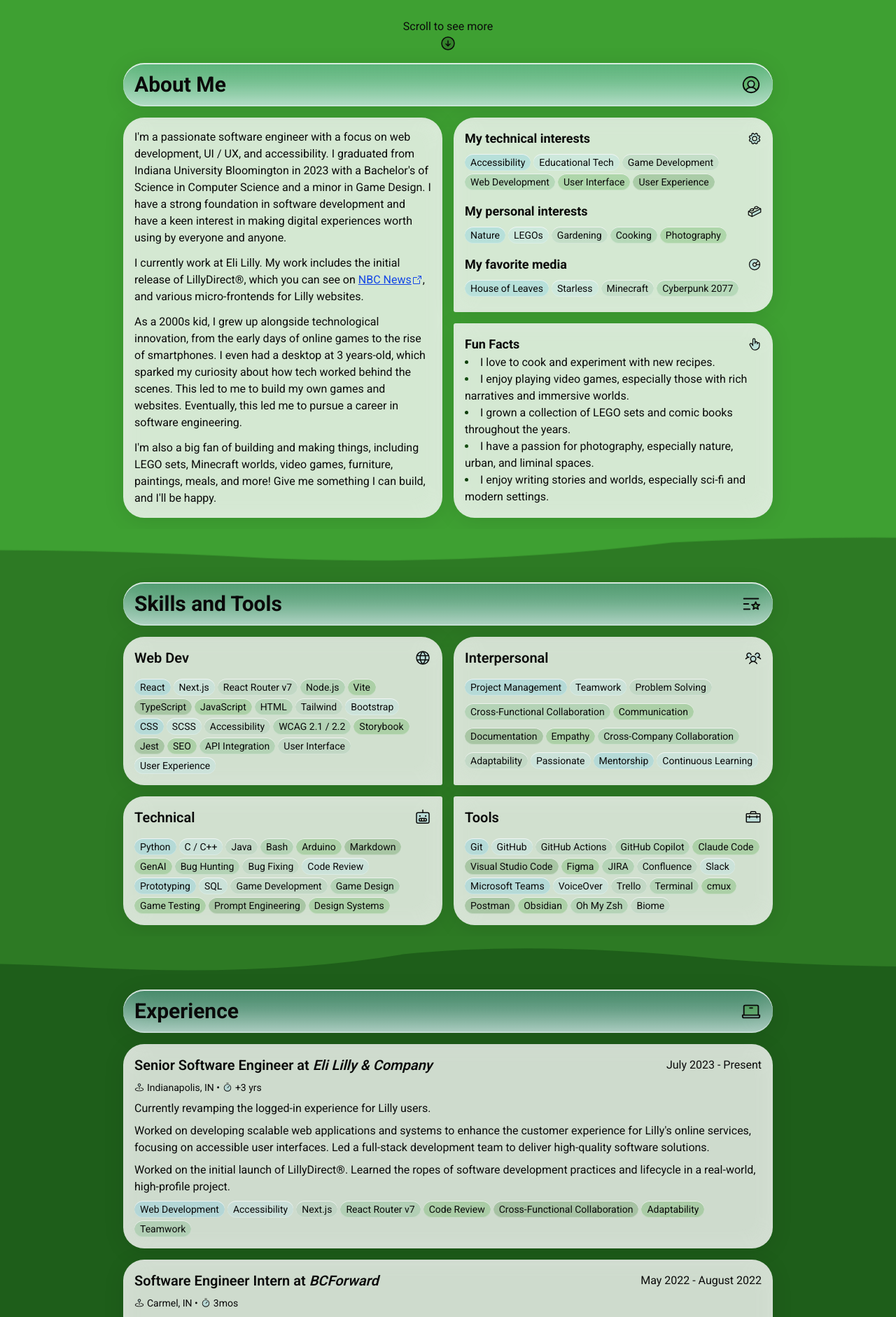
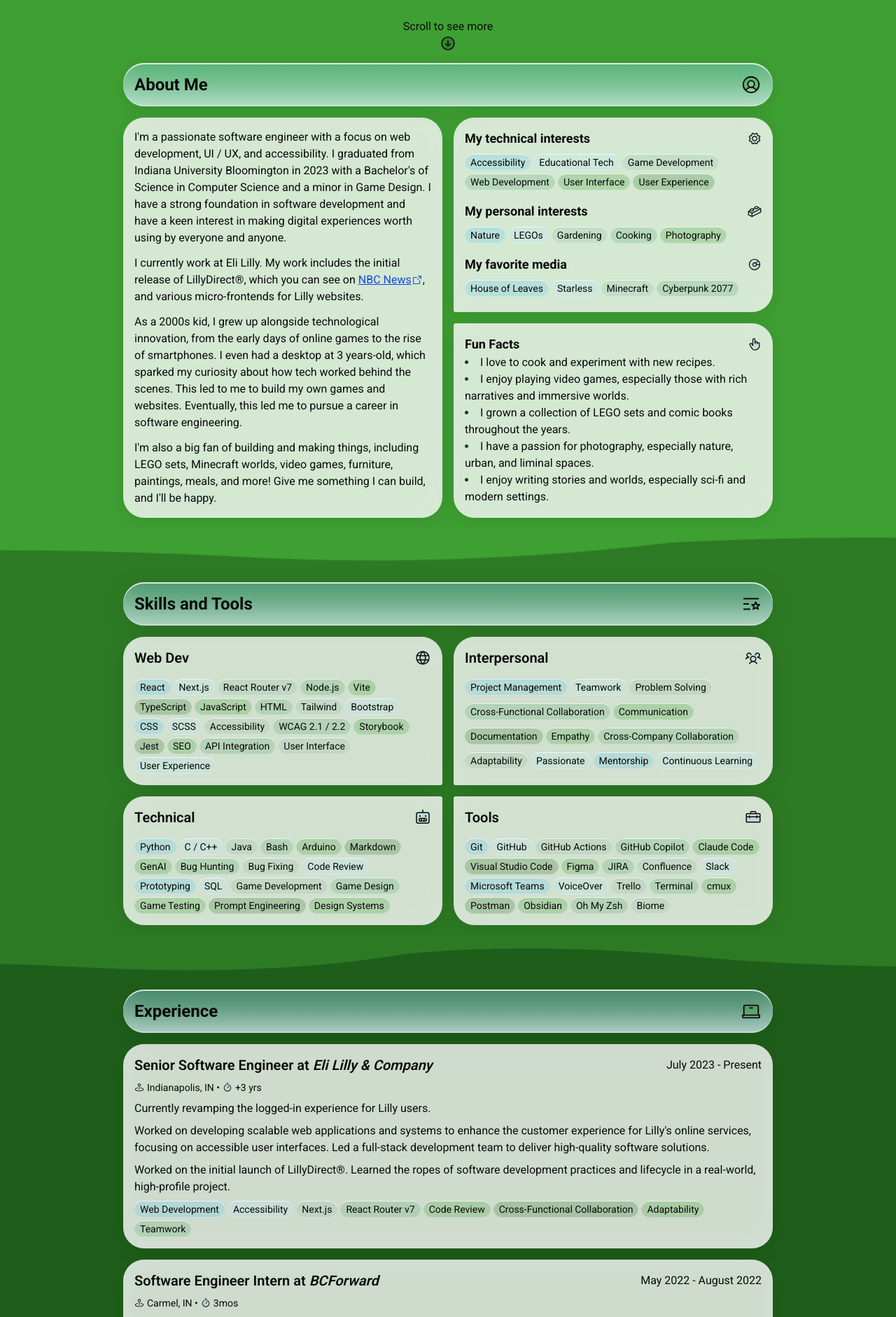
Before and after one commit to vtlanglois/portfolio-v2, a Next.js app: page / in a window 1280 px wide. Shown: the part 710-2592 px from the top of the page at 70% size. Built offline with nearby package versions, Linux system fonts and the light colour scheme.

Commit message:
style: shrink section heading font size

```diff
--- a/src/components/sections/About.tsx
+++ b/src/components/sections/About.tsx
@@ -23,7 +23,7 @@ export default function About() {
               variation="heading"
               className="flex flex-row flex-wrap items-center justify-between"
             >
-              <h2 className="text-3xl font-bold leading-none">About Me</h2>
+              <h2 className="text-2xl font-bold leading-none">About Me</h2>
               <UserCircleIcon size={30} weight="duotone" />
             </Card>
           </div>
--- a/src/components/sections/CodepenProjectsGrid.tsx
+++ b/src/components/sections/CodepenProjectsGrid.tsx
@@ -17,7 +17,7 @@ export default function CodepenProjectsGrid() {
             variation="heading"
             className="flex flex-row flex-wrap items-center justify-between"
           >
-            <h2 className="text-3xl font-bold leading-none">
+            <h2 className="text-2xl font-bold leading-none">
               CodePen Projects
             </h2>
             <TabsIcon size={30} weight="duotone" />
--- a/src/components/sections/Experience.tsx
+++ b/src/components/sections/Experience.tsx
@@ -20,7 +20,7 @@ export default function Experience() {
             variation="heading"
             className="flex flex-row flex-wrap items-center justify-between"
           >
-            <h2 className="text-3xl font-bold leading-none">Experience</h2>
+            <h2 className="text-2xl font-bold leading-none">Experience</h2>
             <LaptopIcon size={30} weight="duotone" />
           </Card>
           <div className="grid grid-cols-1 gap-4">
--- a/src/components/sections/GitHubProjectsGrid.tsx
+++ b/src/components/sections/GitHubProjectsGrid.tsx
@@ -16,7 +16,7 @@ export default function ProjectsGrid() {
             variation="heading"
             className="flex flex-row flex-wrap items-center justify-between"
           >
-            <h2 className="text-3xl font-bold leading-none">GitHub Projects</h2>
+            <h2 className="text-2xl font-bold leading-none">GitHub Projects</h2>
             <GitForkIcon size={30} weight="duotone" />
           </Card>
           <div className="grid grid-rows-1 lg:grid-cols-3 gap-4">
--- a/src/components/sections/Projects.tsx
+++ b/src/components/sections/Projects.tsx
@@ -21,7 +21,7 @@ export default function Projects() {
             variation="heading"
             className="flex flex-row flex-wrap items-center justify-between"
           >
-            <h2 className="text-3xl font-bold leading-none">Projects</h2>
+            <h2 className="text-2xl font-bold leading-none">Projects</h2>
             <KanbanIcon size={30} weight="duotone" />
           </Card>
           <div className="grid grid-rows-1 lg:grid-cols-4 gap-4">
--- a/src/components/sections/Skills.tsx
+++ b/src/components/sections/Skills.tsx
@@ -21,7 +21,7 @@ export default function Skills() {
             variation="heading"
             className="flex flex-row flex-wrap items-center justify-between"
           >
-            <h2 className="text-3xl font-bold leading-none">
+            <h2 className="text-2xl font-bold leading-none">
               Skills and Tools
             </h2>
             <ListStarIcon size={30} weight="duotone" />
--- a/src/components/sections/ThemeDemo.tsx
+++ b/src/components/sections/ThemeDemo.tsx
@@ -20,7 +20,7 @@ export default function ThemeDemo() {
               variation="heading"
               className="flex flex-row flex-wrap items-center justify-between"
             >
-              <h2 className="text-3xl font-bold leading-none">
+              <h2 className="text-2xl font-bold leading-none">
                 Design Approach
               </h2>
               <BlueprintIcon size={30} weight="duotone" />
@@ -105,7 +105,7 @@ export default function ThemeDemo() {
               variation="heading"
               className="flex flex-row flex-wrap items-center justify-between"
             >
-              <h2 className="text-3xl font-bold leading-none">Nature Themes</h2>
+              <h2 className="text-2xl font-bold leading-none">Nature Themes</h2>
               <MountainsIcon size={30} weight="duotone" />
             </Card>
             <div className="grid grid-rows-1 lg:grid-cols-4 gap-4">
@@ -196,7 +196,7 @@ export default function ThemeDemo() {
               variation="heading"
               className="flex flex-row flex-wrap items-center justify-between"
             >
-              <h2 className="text-3xl font-bold leading-none">
+              <h2 className="text-2xl font-bold leading-none">
                 Internet Themes
               </h2>
               <GlobeIcon size={30} weight="duotone" />
@@ -241,7 +241,7 @@ export default function ThemeDemo() {
               variation="heading"
               className="flex flex-row flex-wrap items-center justify-between"
             >
-              <h2 className="text-3xl font-bold leading-none">Misc Themes</h2>
+              <h2 className="text-2xl font-bold leading-none">Misc Themes</h2>
               <LightbulbIcon size={30} weight="duotone" />
             </Card>
             <div className="grid grid-rows-1 lg:grid-cols-3 gap-4">
```
